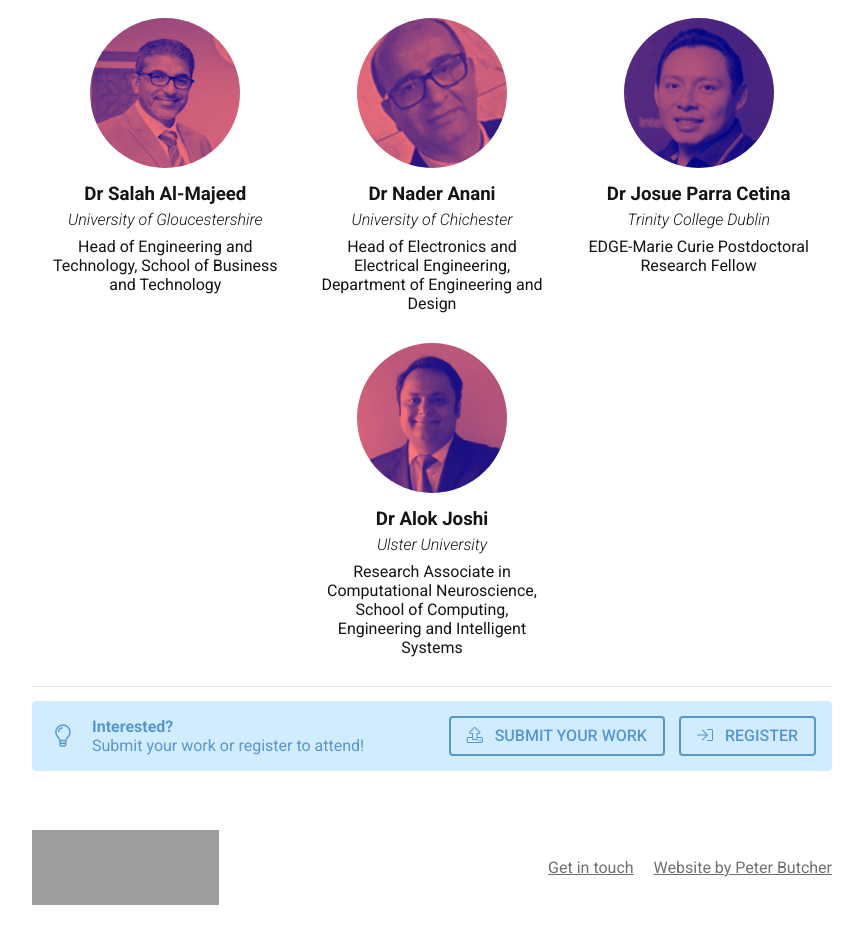
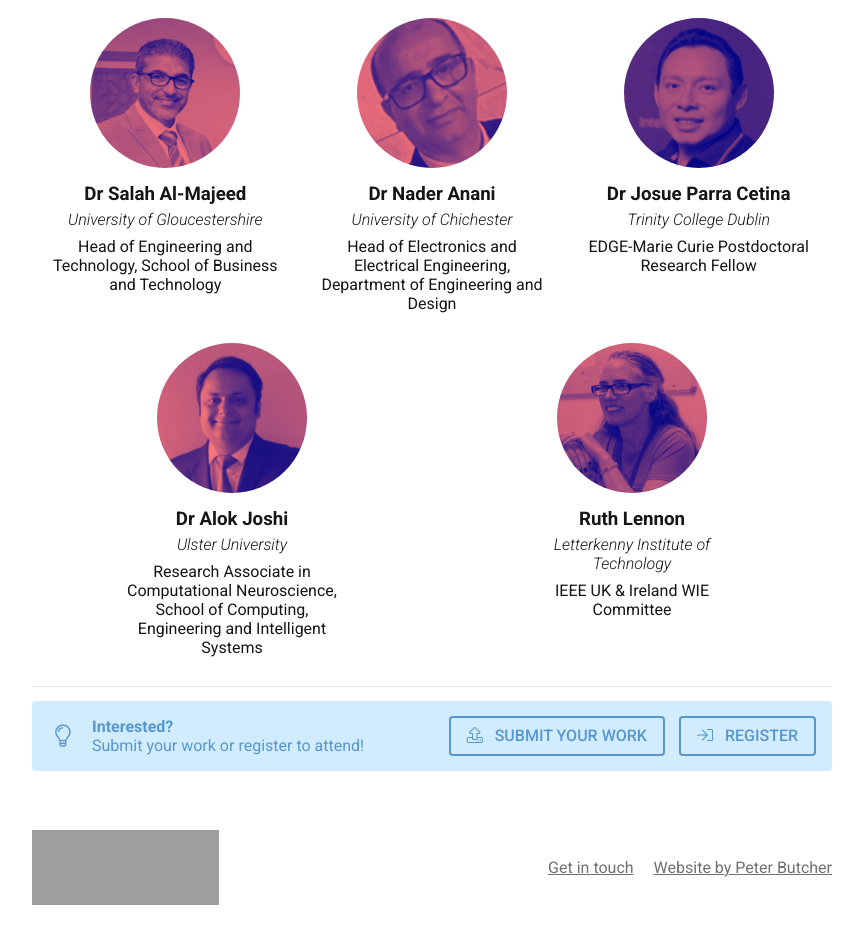
Before and after one commit to PButcher/uoc-ieee-symposium-website-2018, a website: page static/committee/index.html in a window 1280 px wide. Shown: the part 2300-3230 px from the top of the page, without its empty margins (208-1071 px from the left). Drawn offline with nearby package versions, Linux system fonts and the light colour scheme; files that its build step writes are made by us from their sources; grey boxes are pictures that could not be loaded.

Commit message:
Adds new reviewer

```diff
--- a/static/committee/index.html
+++ b/static/committee/index.html
@@ -211,6 +211,12 @@
               <h4>Ulster University</h4>
               <p>Research Associate in Computational Neuroscience, School of Computing, Engineering and Intelligent Systems</p>
             </div>
+            <div class="grid__cell-4">
+              <img src="../assets/img/people/ruth-d.jpg">
+              <h3>Ruth Lennon</h3>
+              <h4>Letterkenny Institute of Technology</h4>
+              <p>IEEE UK &amp; Ireland WIE Committee</p>
+            </div>
           </div>
         </section>
         <section>
```
Also changed, not shown: static/assets/img/people/ruth-d.jpg (added), static/assets/img/people/ruth-g.jpg (added).
